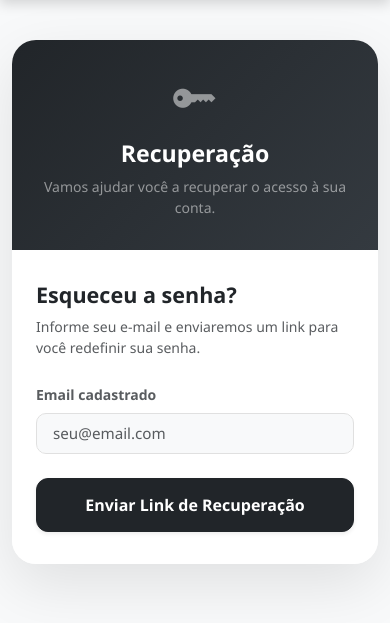
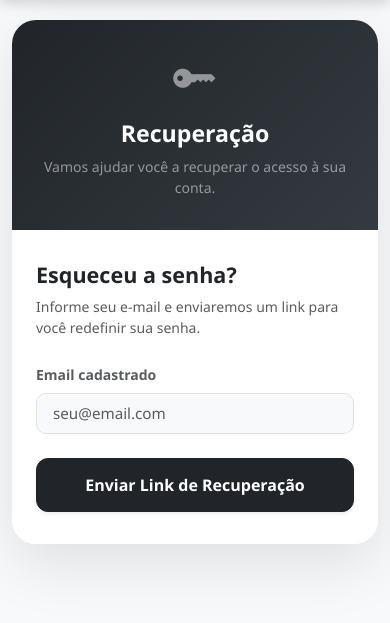
Before and after one commit to AprendendoLinux/enquetes, a FastAPI app: page /auth/forgot-password in a window 390 px wide. Shown: the part 80-703 px from the top of the page. Run offline with FastAPI, Linux system fonts and the light colour scheme; parts of the project's set-up code (start-up, migrations or seed data) failed here and were passed over.

Commit message:
Alterado em 29/01/2026 às 15h:36m

```diff
--- a/app/templates/forgot_password.html
+++ b/app/templates/forgot_password.html
@@ -63,10 +63,18 @@
         font-weight: 700;
     }
 
+    /* --- AJUSTES RESPONSIVOS --- */
     @media (max-width: 767.98px) {
         .brand-panel { padding: 2rem 1rem; }
         .form-panel { padding: 2rem 1.5rem; }
-        .forgot-wrapper { min-height: auto; display: block; }
+
+        .forgot-wrapper {
+            min-height: auto;
+            display: block;
+            /* AJUSTE FINO: Reduzido de -40px para -20px.
+               Sobe um pouco, mas sem colar no topo. */
+            margin-top: -20px;
+        }
     }
 </style>
 {% endblock %}
@@ -80,7 +88,7 @@
         <i class="bi bi-key-fill display-1 mb-3 text-white-50"></i>
         <h3 class="fw-bold mb-2">Recuperação</h3>
         <p class="text-white-50 small mb-0">Vamos ajudar você a recuperar o acesso à sua conta.</p>
-        </div>
+      </div>
 
       <div class="col-md-7 form-panel">
         <h4 class="fw-bold text-dark mb-2">Esqueceu a senha?</h4>
```
